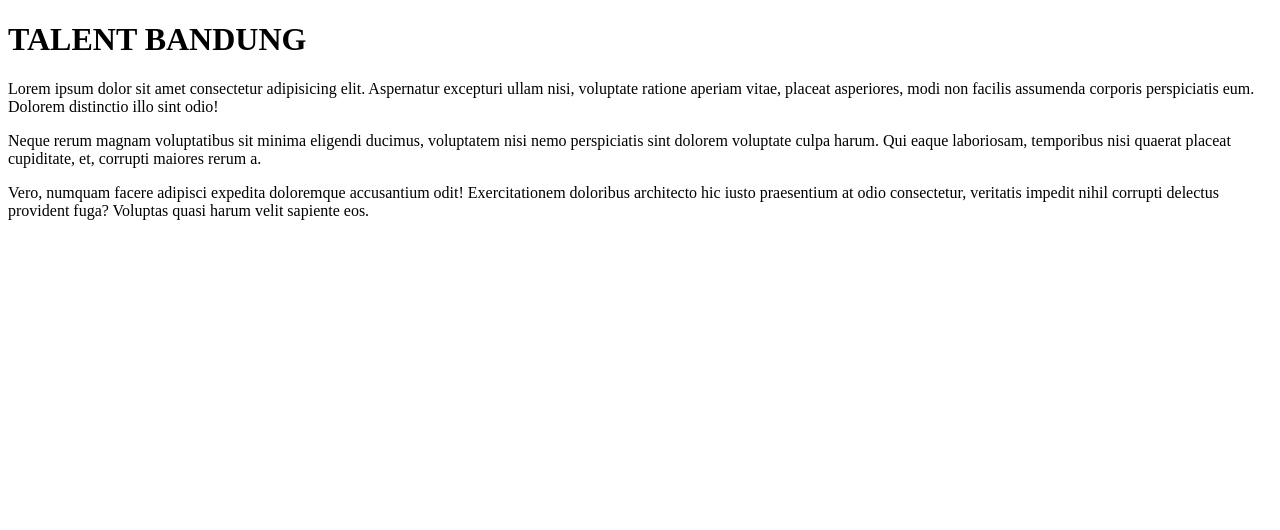
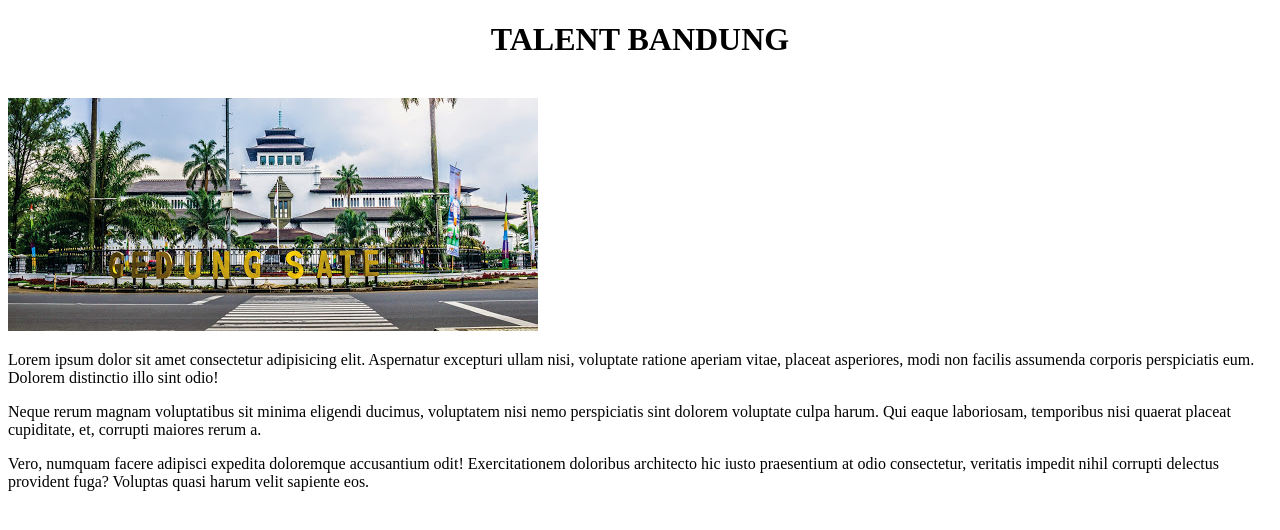
Before and after one commit to mrfdoc/MRFdoc.github.io, a plain HTML site: page index.html in a window 1280 px wide. Drawn offline with Linux system fonts and the light colour scheme.

Commit message:
Menambah Gambar

```diff
--- a/index.html
+++ b/index.html
@@ -7,7 +7,9 @@
     <title>Talent Bandung</title>
 </head>
 <body>
-    <h1>TALENT BANDUNG</h1>
+    <h1 align="center">TALENT BANDUNG</h1>
+    <br>
+    <img src="Gedung Sate.jpg" alt="Gedung Sate">
     <P>Lorem ipsum dolor sit amet consectetur adipisicing elit. Aspernatur excepturi ullam nisi, voluptate ratione aperiam vitae, placeat asperiores, modi non facilis assumenda corporis perspiciatis eum. Dolorem distinctio illo sint odio!</P>
     <P>Neque rerum magnam voluptatibus sit minima eligendi ducimus, voluptatem nisi nemo perspiciatis sint dolorem voluptate culpa harum. Qui eaque laboriosam, temporibus nisi quaerat placeat cupiditate, et, corrupti maiores rerum a.</P>
     <P>Vero, numquam facere adipisci expedita doloremque accusantium odit! Exercitationem doloribus architecto hic iusto praesentium at odio consectetur, veritatis impedit nihil corrupti delectus provident fuga? Voluptas quasi harum velit sapiente eos.</P>
```
Also changed, not shown: Gedung Sate.jpg (added).
